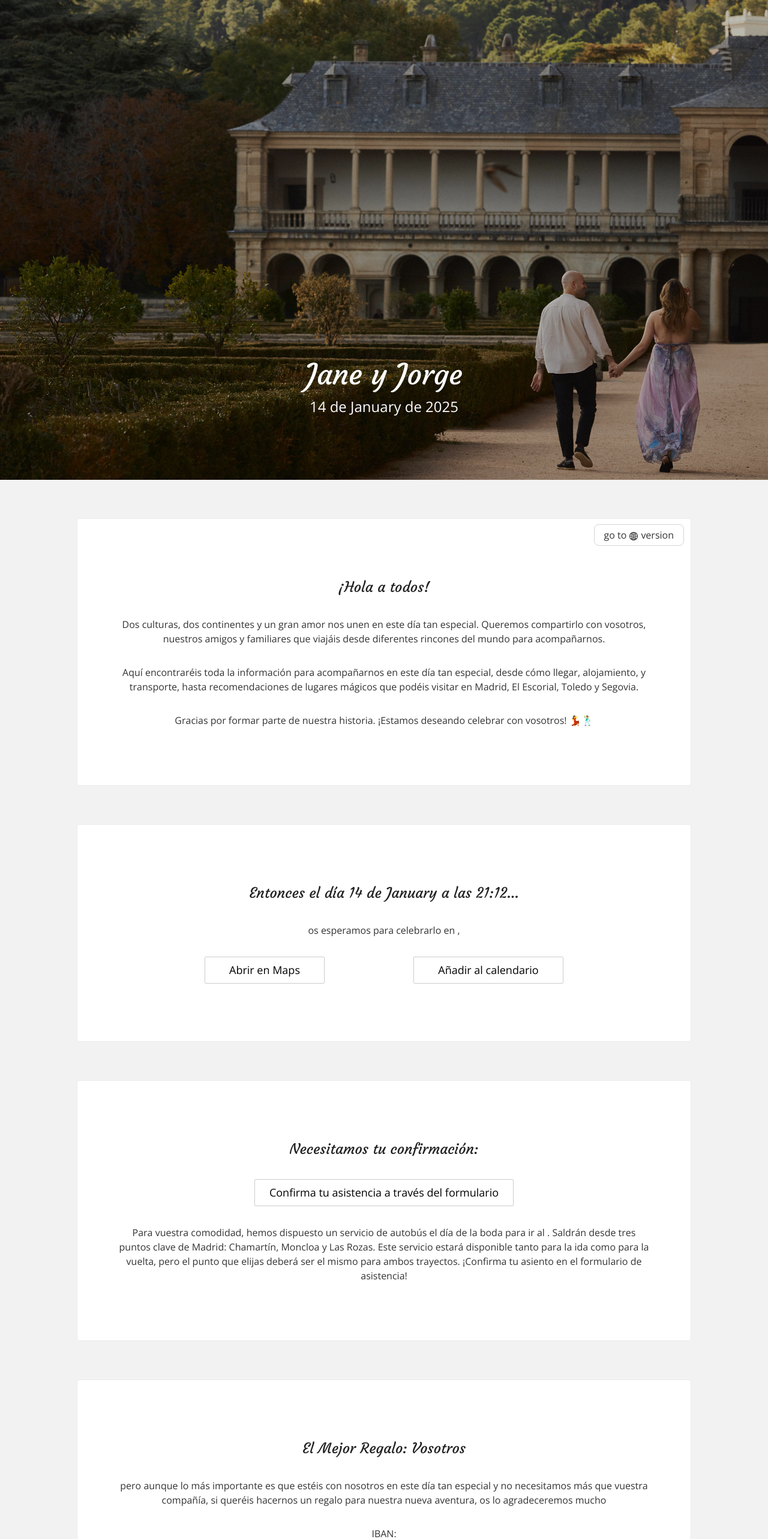
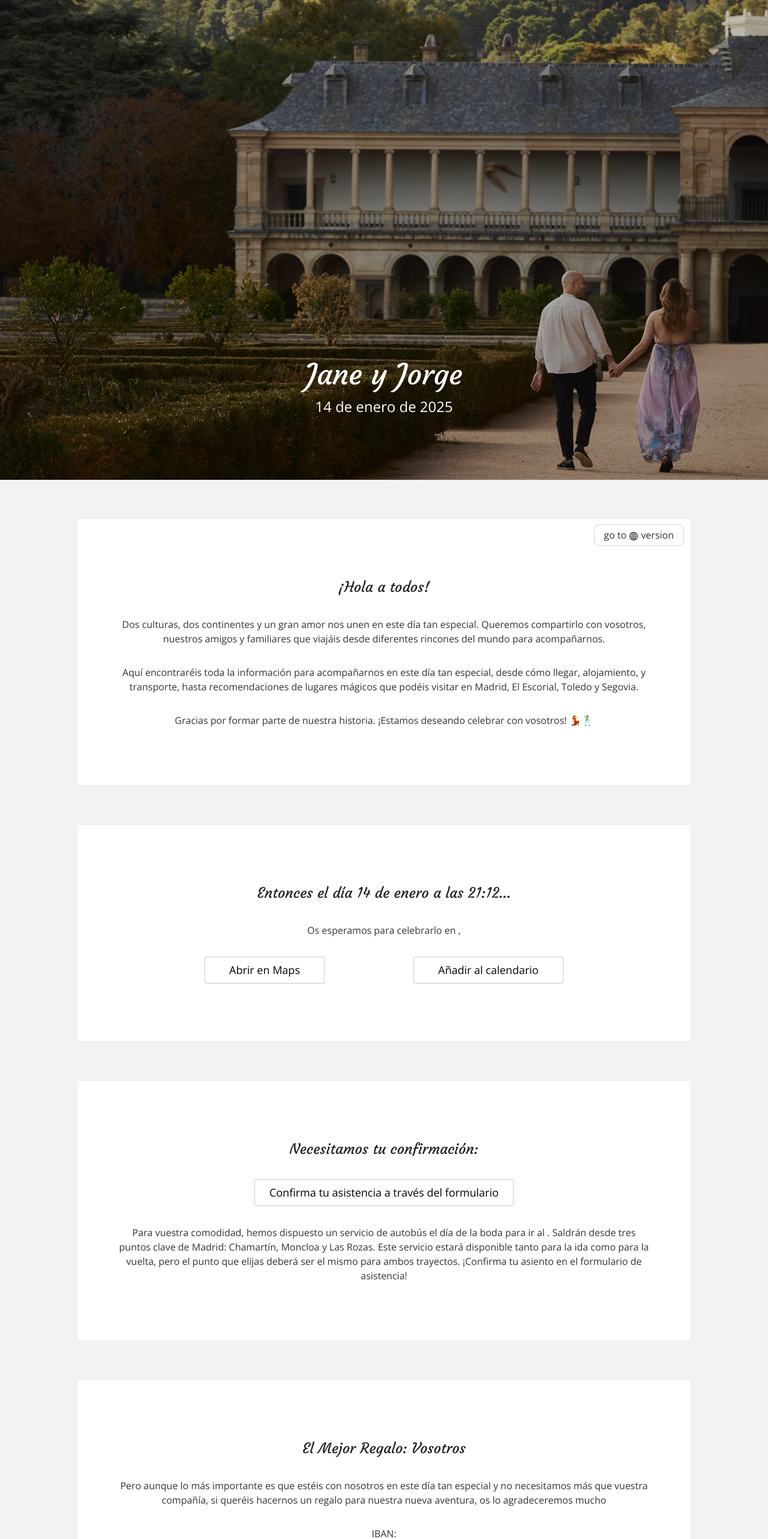
Before and after one commit to mnunezdm/boda-jane-jorge, a Next.js app: page /es in a window 1280 px wide. Shown: the top 2566 px of the page at 60% size. Built offline with nearby package versions, Linux system fonts and the light colour scheme.

Commit message:
fix(j&j): ajustadas mayusculas en textos ; correccion del idioma del mes en la portada

```diff
--- a/src/app/es/page.tsx
+++ b/src/app/es/page.tsx
@@ -1,7 +1,10 @@
 import React from "react";
 import Link from "next/link";
+import type { Metadata } from "next";
 
 import moment from "moment";
+import "moment/locale/es";
+import { AiOutlineGlobal } from "react-icons/ai";
 
 // Sections for this page
 import RsvpSection from "../../components/pages-sections/landing/Rsvp";
@@ -10,12 +13,8 @@ import WelcomeSection from "../../components/pages-sections/landing/Welcome";
 import PresentSection from "../../components/pages-sections/landing/Present";
 import CountdownSection from "../../components/pages-sections/landing/Countdown";
 import ContactSection from "../../components/pages-sections/landing/Contact";
-import type { Metadata } from "next";
-
-const NEXT_PUBLIC_WEDDING_DATE = process.env.NEXT_PUBLIC_WEDDING_DATE;
 
 import { Locale } from "@/lib/i18n";
-import { AiOutlineGlobal } from "react-icons/ai";
 
 export const metadata: Metadata = {
   title: "Boda de Jane y Jorge",
@@ -23,8 +22,10 @@ export const metadata: Metadata = {
   robots: "noindex",
 };
 
+const NEXT_PUBLIC_WEDDING_DATE = process.env.NEXT_PUBLIC_WEDDING_DATE;
+
 export default async function LandingPage() {
-  const weddingDate = moment(NEXT_PUBLIC_WEDDING_DATE).locale(Locale.EN);
+  const weddingDate = moment(NEXT_PUBLIC_WEDDING_DATE).locale(Locale.ES);
   return (
     <>
       <header>
--- a/src/components/pages-sections/landing/Ceremonies.tsx
+++ b/src/components/pages-sections/landing/Ceremonies.tsx
@@ -21,9 +21,9 @@ const H2 = {
 };
 const TEXT = {
   [Locale.EN]: [
-    "we will be waiting for you to celebrate it at {location}, {address}",
+    "We will be waiting for you to celebrate it at {location}, {address}",
   ],
-  [Locale.ES]: ["os esperamos para celebrarlo en {location}, {address}"],
+  [Locale.ES]: ["Os esperamos para celebrarlo en {location}, {address}"],
 };
 const ICS_NAME = {
   [Locale.EN]: "Jane & Jorge's Wedding",
--- a/src/components/pages-sections/landing/Contact.tsx
+++ b/src/components/pages-sections/landing/Contact.tsx
@@ -9,7 +9,7 @@ const H2 = {
 };
 const TEXT = {
   [Locale.EN]: [
-    "please write to Patricia, she is helping us with the wedding from Spain and will be happy to help you too! She will get back to you as soon as possible but please be aware of time changes. Her contact email is:",
+    "Please write to Patricia, she is helping us with the wedding from Spain and will be happy to help you too! She will get back to you as soon as possible but please be aware of time changes. Her contact email is:",
   ],
   [Locale.ES]: [
     "Para cualquier duda o pregunta por favor escribir a Patricia, ella nos está ayudando con la boda y estará encantada de ayudaros a vosotros también! Os responderá con la mayor brevedad posible. Su email de contacto es",
--- a/src/components/pages-sections/landing/Countdown.tsx
+++ b/src/components/pages-sections/landing/Countdown.tsx
@@ -10,8 +10,8 @@ const H2 = {
   [Locale.ES]: "Poniéndonos serios...",
 };
 const TEXT = {
-  [Locale.EN]: ["we are counting the days to take off..."],
-  [Locale.ES]: ["estamos contando los días para despegar..."],
+  [Locale.EN]: ["We are counting the days to take off..."],
+  [Locale.ES]: ["Estamos contando los días para despegar..."],
 };
 
 export default function CountdownSection({ locale }: { locale: Locale }) {
--- a/src/components/pages-sections/landing/Present.tsx
+++ b/src/components/pages-sections/landing/Present.tsx
@@ -18,10 +18,10 @@ const H2 = {
 
 const TEXT = {
   [Locale.EN]: [
-    "the most important thing is that you are with us on this special day and we do not need more than your company, but if you want to make us a gift for our new adventure, we will be very grateful.",
+    "The most important thing is that you are with us on this special day and we do not need more than your company, but if you want to make us a gift for our new adventure, we will be very grateful.",
   ],
   [Locale.ES]: [
-    "pero aunque lo más importante es que estéis con nosotros en este día tan especial y no necesitamos más que vuestra compañía, si queréis hacernos un regalo para nuestra nueva aventura, os lo agradeceremos mucho",
+    "Pero aunque lo más importante es que estéis con nosotros en este día tan especial y no necesitamos más que vuestra compañía, si queréis hacernos un regalo para nuestra nueva aventura, os lo agradeceremos mucho",
   ],
 };
 
```
